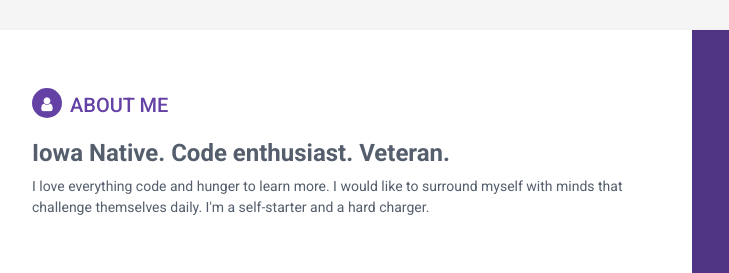
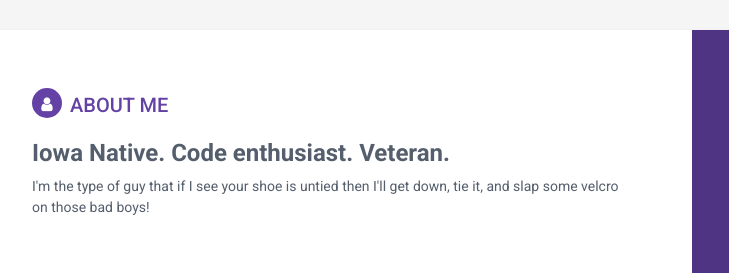
Before and after one commit to joshuaNathaniel/joshuaNathaniel.github.io, a plain HTML site: page index.html in a window 1280 px wide. Shown: the top 273 px of the page, 188-917 px from the left. Drawn offline with nearby package versions, Linux system fonts and the light colour scheme.

Commit message:
Updated summary section

```diff
--- a/index.html
+++ b/index.html
@@ -90,7 +90,7 @@
                 <h2 class="section-title"><i class="fa fa-user"></i>About Me</h2>
                 <div class="summary">
 		    <h3>Iowa Native. Code enthusiast. Veteran.</h3>
-                    <p> I love everything code and hunger to learn more. I would like to surround myself with minds that challenge themselves daily. I'm a self-starter and a hard charger.</p>
+                    <p>I'm the type of guy that if I see your shoe is untied then I'll get down, tie it, and slap some velcro on those bad boys!</p>
                 </div><!--//summary-->
             </section><!--//section-->
 
```
